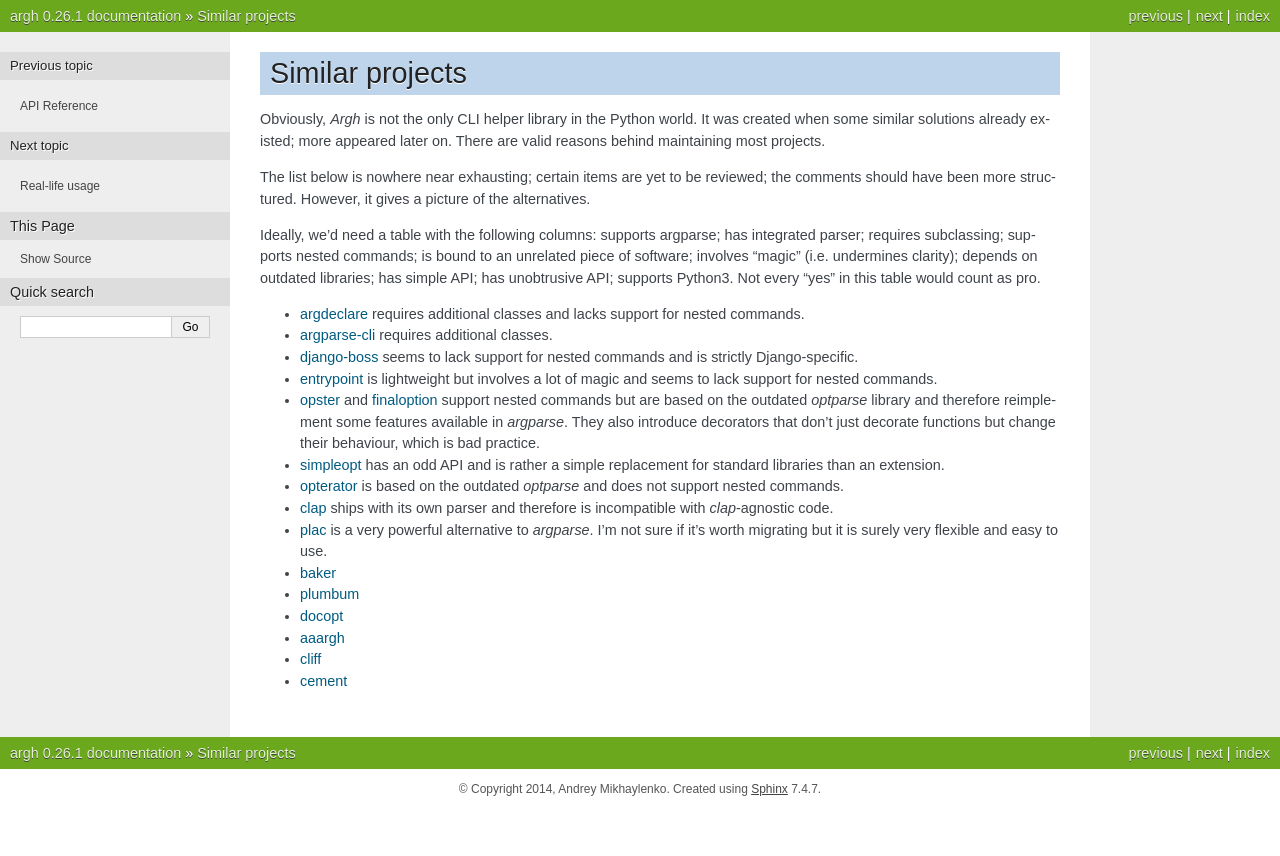
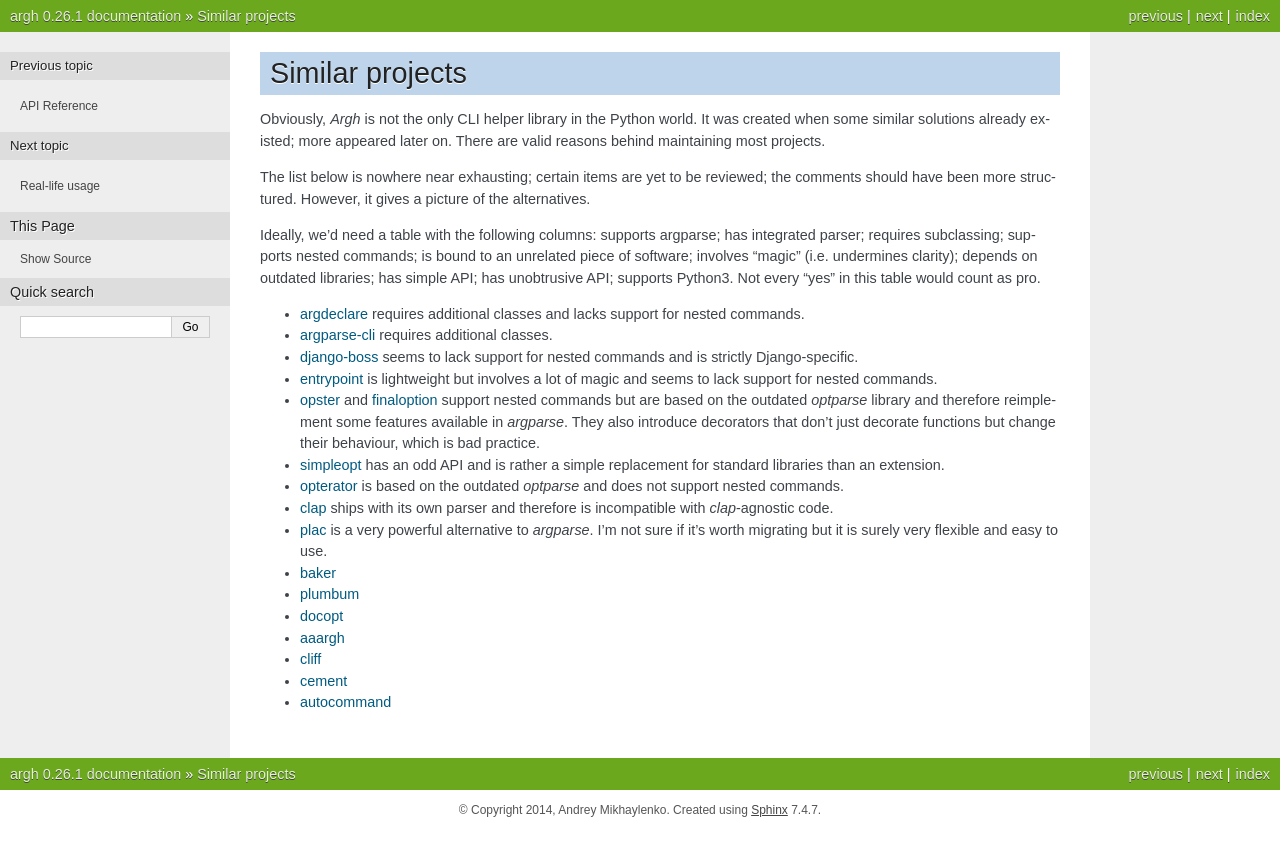
Before and after one commit to neithere/argh, a Sphinx documentation site: the page built from docs/similar.rst, in a window 1280 px wide. Shown: the top 856 px of the page. Built offline with Sphinx 7.4.7, drawn with Linux system fonts in a browser that asks for light colours.

Commit message:
Added autocommand to the "similar projects" list

```diff
--- a/docs/similar.rst
+++ b/docs/similar.rst
@@ -40,6 +40,7 @@
 * aaargh_
 * cliff_
 * cement_
+* autocommand_
 
 .. _argdeclare: http://code.activestate.com/recipes/576935-argdeclare-declarative-interface-to-argparse/
 .. _argparse-cli: http://code.google.com/p/argparse-cli/
@@ -57,3 +58,4 @@
 .. _aaargh: http://pypi.python.org/pypi/aaargh
 .. _cliff: http://pypi.python.org/pypi/cliff
 .. _cement: http://builtoncement.com/2.0/
+.. _autocommand: https://pypi.python.org/pypi/autocommand/
```
